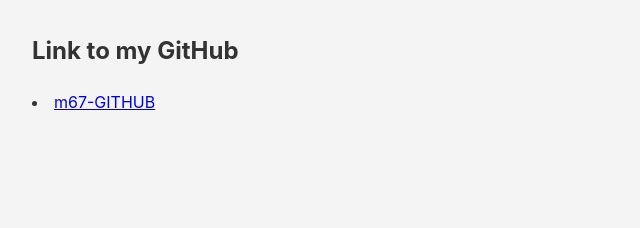
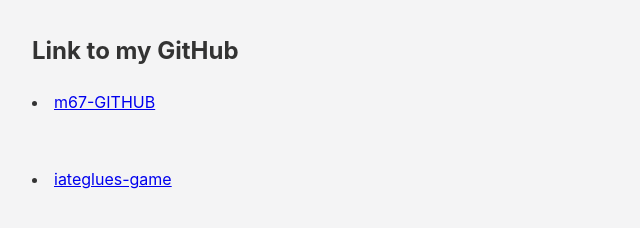
Before and after one commit to m67-fragmentation/m67-s-repo, a plain HTML site: page index.html in a window 1280 px wide. Shown: the whole page, without its empty margins (0-640 px from the left). Drawn offline with Linux system fonts and the light colour scheme.

Commit message:
Update index.html

```diff
--- a/index.html
+++ b/index.html
@@ -1,6 +1,7 @@
 
  <h2> Link to my GitHub</h2>
   <li><a href="https://github.com/m67-fragmentation/m67-s-repo">m67-GITHUB</a></li><br><br>
+  <li><a href="https://github.com/m67-fragmentation/m67-s-repo/games-by-iateglue125/gameindex.html">iateglues-game</a></li><br><br>
   <style>
   body {
     background-color: #f4f4f5;
```
